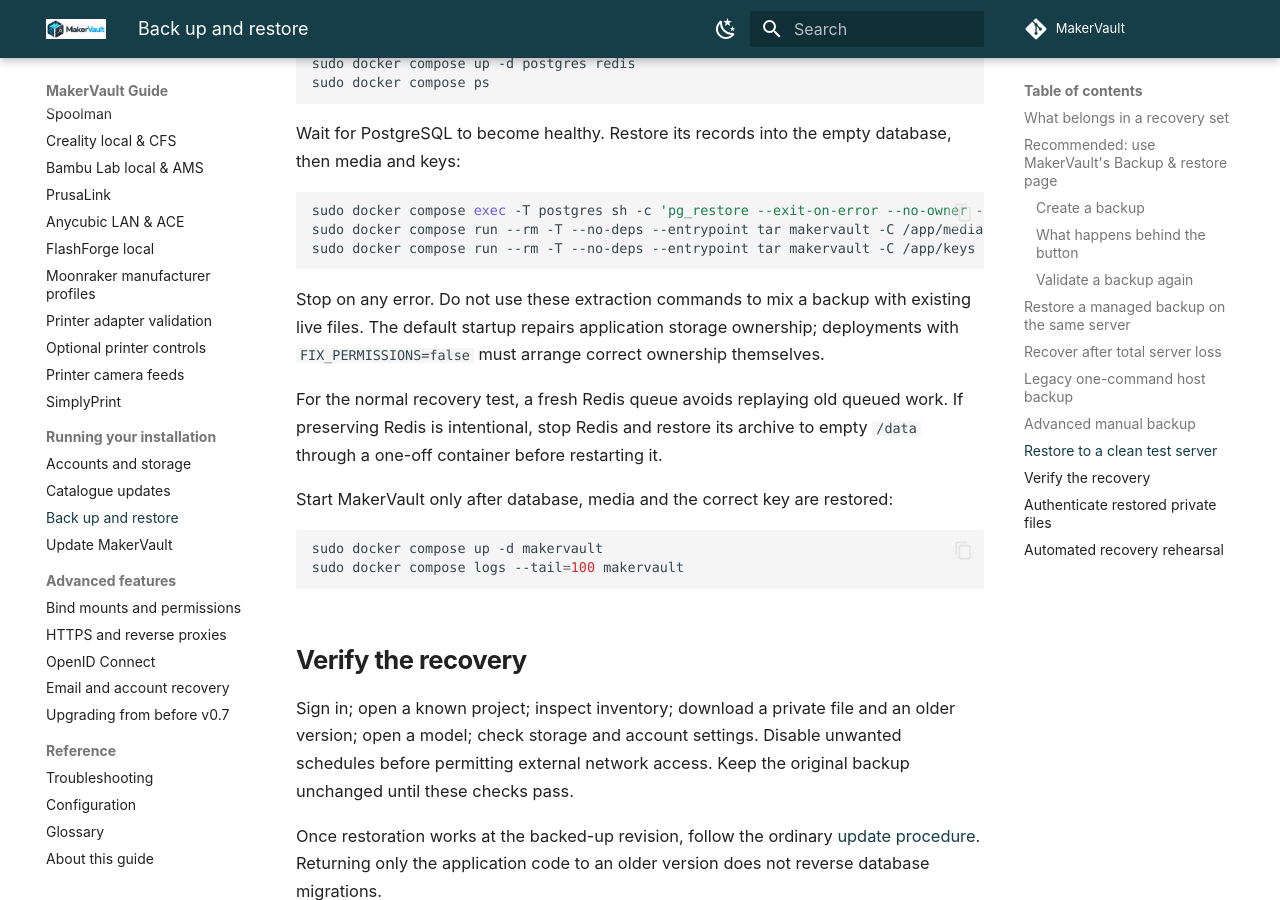
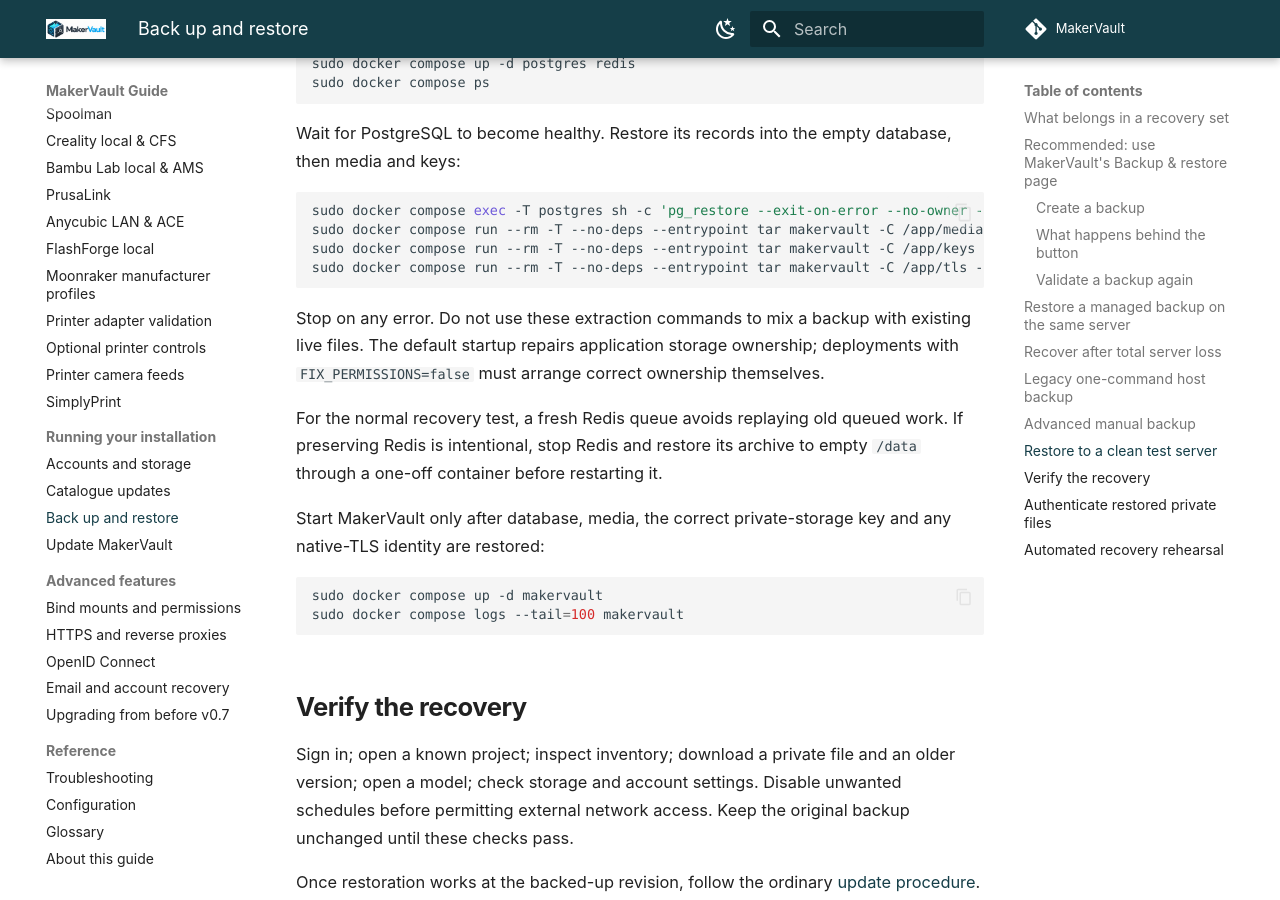
Before and after one commit to gavrd7/MakerVault, an MkDocs documentation site: the page built from docs/guide/administration/backup.md, in a window 1280 px wide and 900 px high, scrolled down 7729 px. Built offline with MkDocs 1.6.1 and Material for MkDocs 9.7.7, drawn with Linux system fonts in a browser that asks for light colours; comment, search, counter and statistics services are not loaded.

Commit message:
Complete TLS manual restore guidance

````diff
--- a/docs/guide/administration/backup.md
+++ b/docs/guide/administration/backup.md
@@ -210,13 +210,14 @@
 sudo docker compose exec -T postgres sh -c 'pg_restore --exit-on-error --no-owner --no-privileges -U "$POSTGRES_USER" -d "$POSTGRES_DB"' < "$backup_dir/database.dump"
 sudo docker compose run --rm -T --no-deps --entrypoint tar makervault -C /app/media -xzf - < "$backup_dir/media.tar.gz"
 sudo docker compose run --rm -T --no-deps --entrypoint tar makervault -C /app/keys -xzf - < "$backup_dir/keys.tar.gz"
+sudo docker compose run --rm -T --no-deps --entrypoint tar makervault -C /app/tls -xzf - < "$backup_dir/tls.tar.gz"
 ```
 
 Stop on any error. Do not use these extraction commands to mix a backup with existing live files. The default startup repairs application storage ownership; deployments with `FIX_PERMISSIONS=false` must arrange correct ownership themselves.
 
 For the normal recovery test, a fresh Redis queue avoids replaying old queued work. If preserving Redis is intentional, stop Redis and restore its archive to empty `/data` through a one-off container before restarting it.
 
-Start MakerVault only after database, media and the correct key are restored:
+Start MakerVault only after database, media, the correct private-storage key and any native-TLS identity are restored:
 
 ```bash
 sudo docker compose up -d makervault
````
